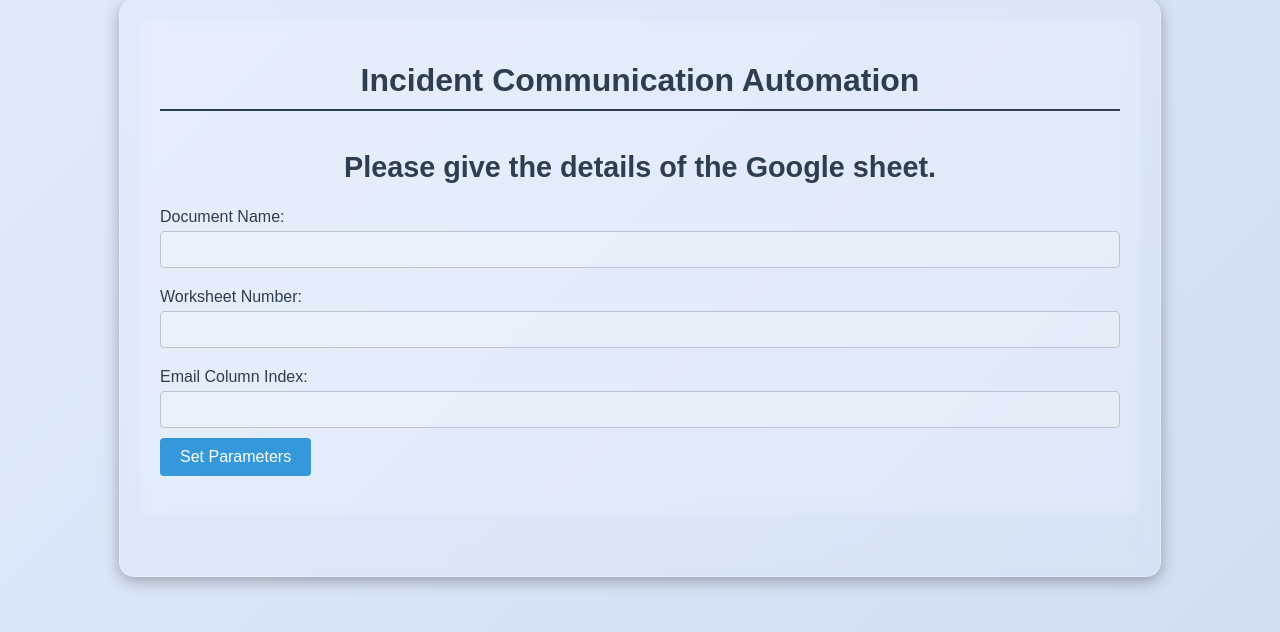
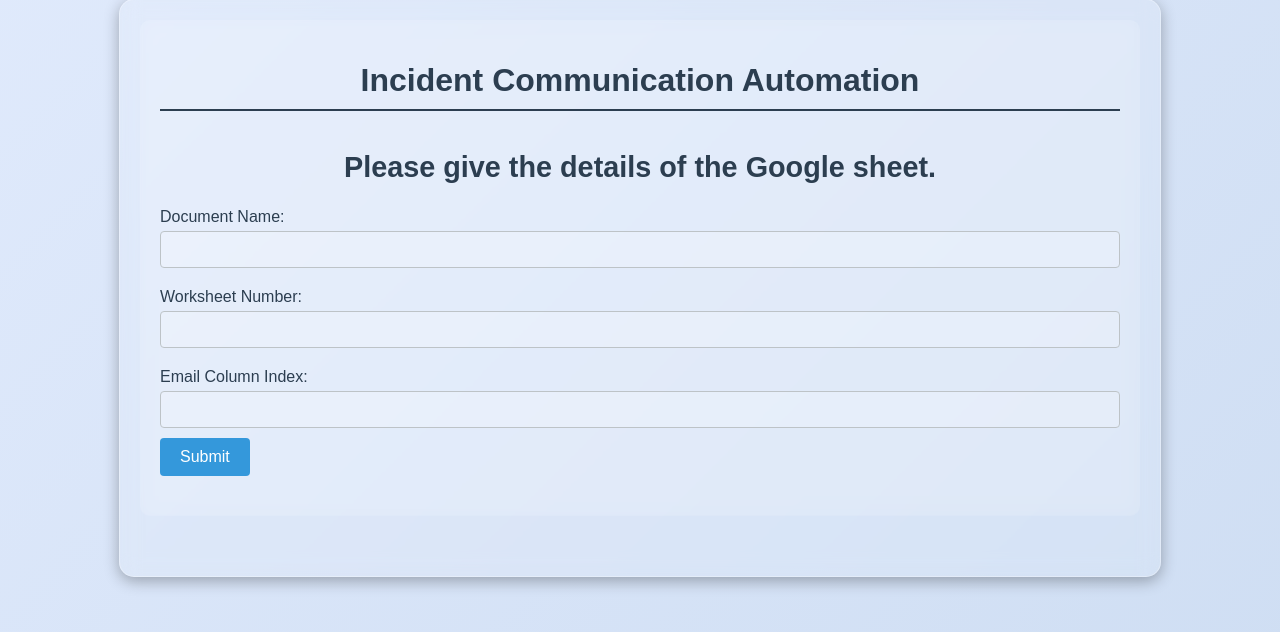
Before and after one commit to VishnuBhargav0/Incident-Communication-Automation, a FastAPI app: page / in a window 1280 px wide. Shown: the part 112-744 px from the top of the page. Run offline with FastAPI, Linux system fonts and the light colour scheme.

Commit message:
updated readme

```diff
--- a/templates/index.html
+++ b/templates/index.html
@@ -192,7 +192,7 @@
                     <input type="number" id="worksheet_number" name="worksheet_number" required><br>
                     <label for="email_col_index">Email Column Index:</label>
                     <input type="number" id="email_col_index" name="email_col_index" required><br>
-                    <button type="submit">Set Parameters</button>
+                    <button type="submit">Submit</button>
                 </form>
             </div>
         </div>
```
Also changed, not shown: readme.md.
